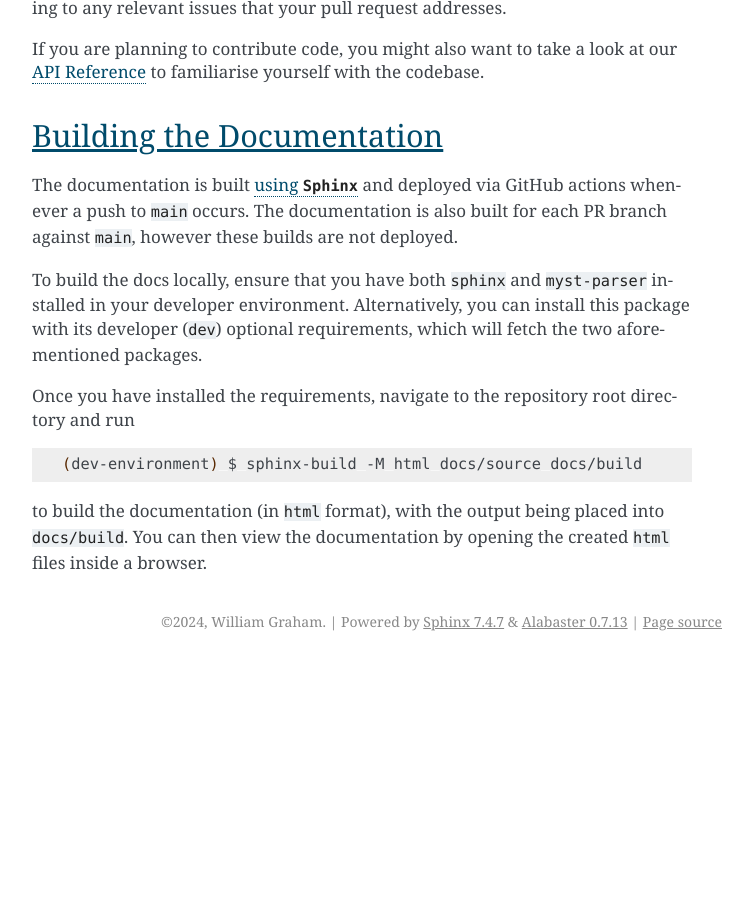
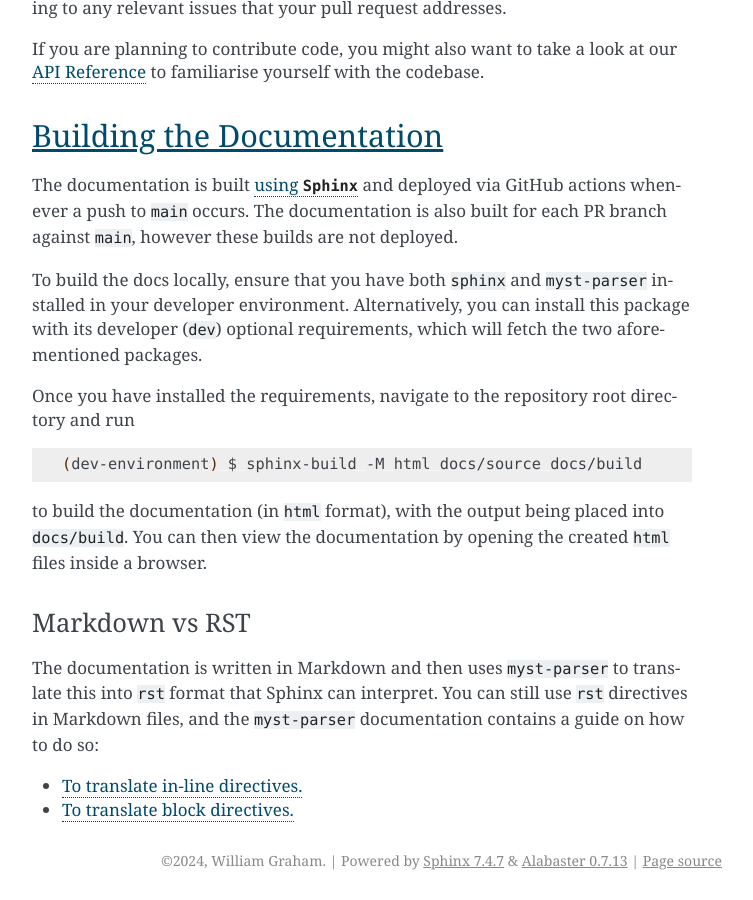
Before and after one commit to UCL-COMP0233-24-25/assignment-submission-checker, a Sphinx documentation site: the page built from docs/source/contributing.md, in a window 1280 px wide and 900 px high, scrolled down 2744 px. Shown: the whole window, without its empty margins (388-1141 px from the left). Built offline with Sphinx 7.4.7, drawn with Linux system fonts in a browser that asks for light colours; before the commit the page ends 3405 px from its top, so only the background shows below that.

Commit message:
Add links for translating rst -> markdown

```diff
--- a/docs/source/contributing.md
+++ b/docs/source/contributing.md
@@ -90,3 +90,11 @@ Once you have installed the requirements, navigate to the repository root direct
 
 to build the documentation (in `html` format), with the output being placed into `docs/build`.
 You can then view the documentation by opening the created `html` files inside a browser.
+
+### Markdown vs RST
+
+The documentation is written in Markdown and then uses `myst-parser` to translate this into `rst` format that Sphinx can interpret.
+You can still use `rst` directives in Markdown files, and the `myst-parser` documentation contains a guide on how to do so:
+
+- [To translate in-line directives.](https://myst-parser.readthedocs.io/en/latest/syntax/roles-and-directives.html#roles-an-in-line-extension-point)
+- [To translate block directives.](https://myst-parser.readthedocs.io/en/latest/syntax/roles-and-directives.html#directives-a-block-level-extension-point)
```
Also changed, not shown: docs/source/index.md (+0 -8 lines).
